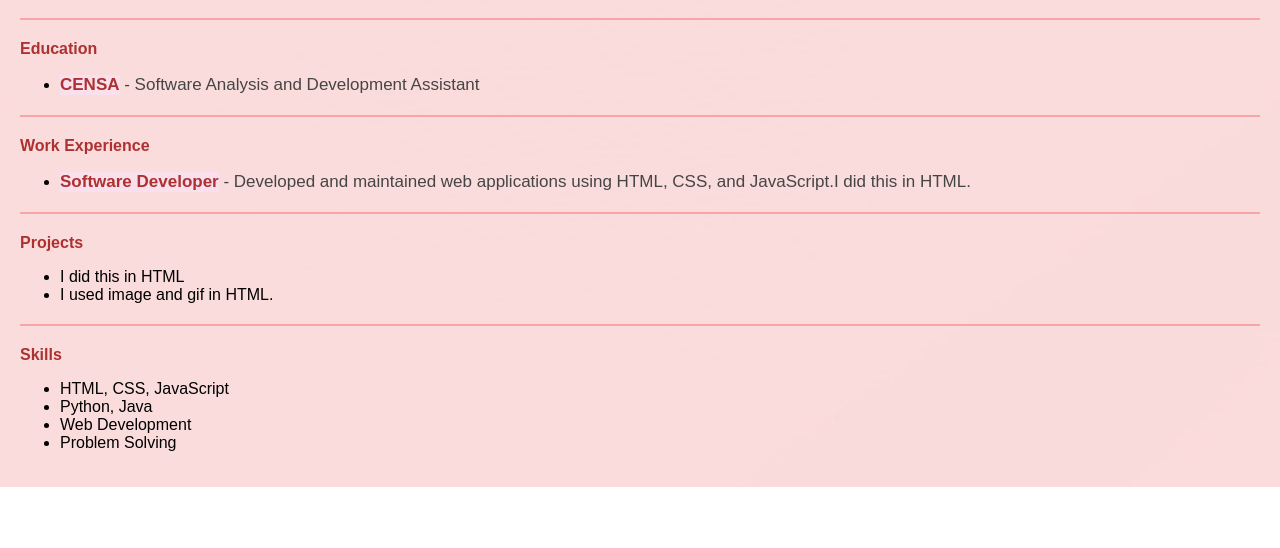
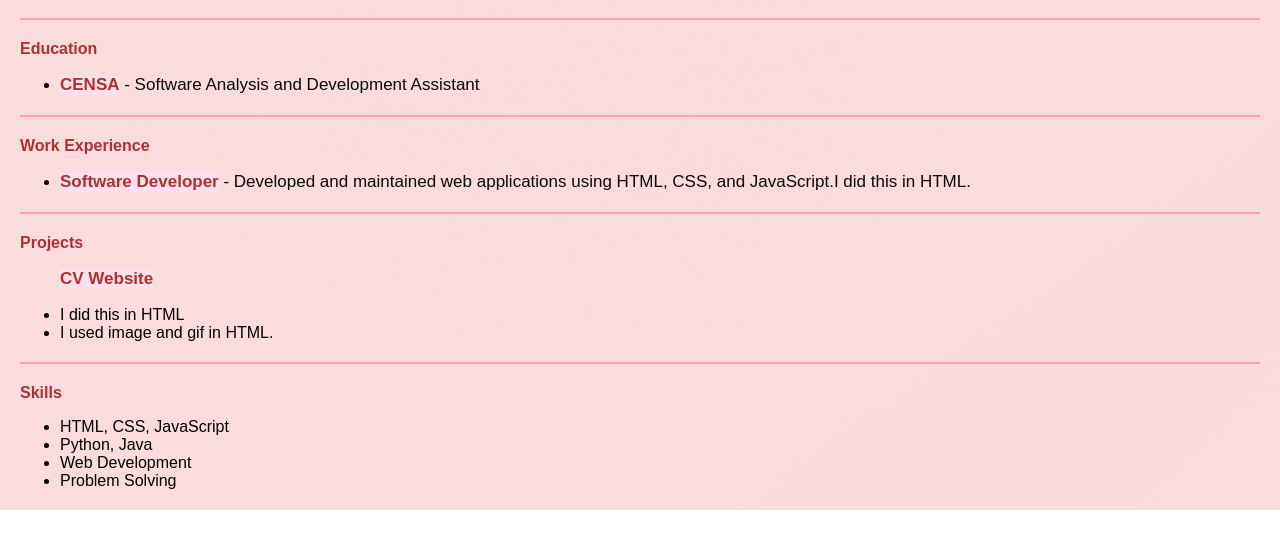
Before and after one commit to ValeryBermudez/FirstWeb, a plain HTML site: page anotherpage.html in a window 1280 px wide. Shown: the part 180-728 px from the top of the page. Drawn offline with Linux system fonts and the light colour scheme.

Commit message:
Update anotherpage.html

```diff
--- a/anotherpage.html
+++ b/anotherpage.html
@@ -32,7 +32,7 @@
 
         p {
             font-style: bold;
-            color: #464545;
+            color: #0a0a0a;
             font-size: 17px;
         }
 
@@ -82,6 +82,7 @@
     <section>
         <h2>Projects</h2>
         <ul>
+            <p><strong>CV Website</strong>
             <li>I did this in HTML</li>
             <li> I used image and gif in HTML.</li>
         </ul>
```
